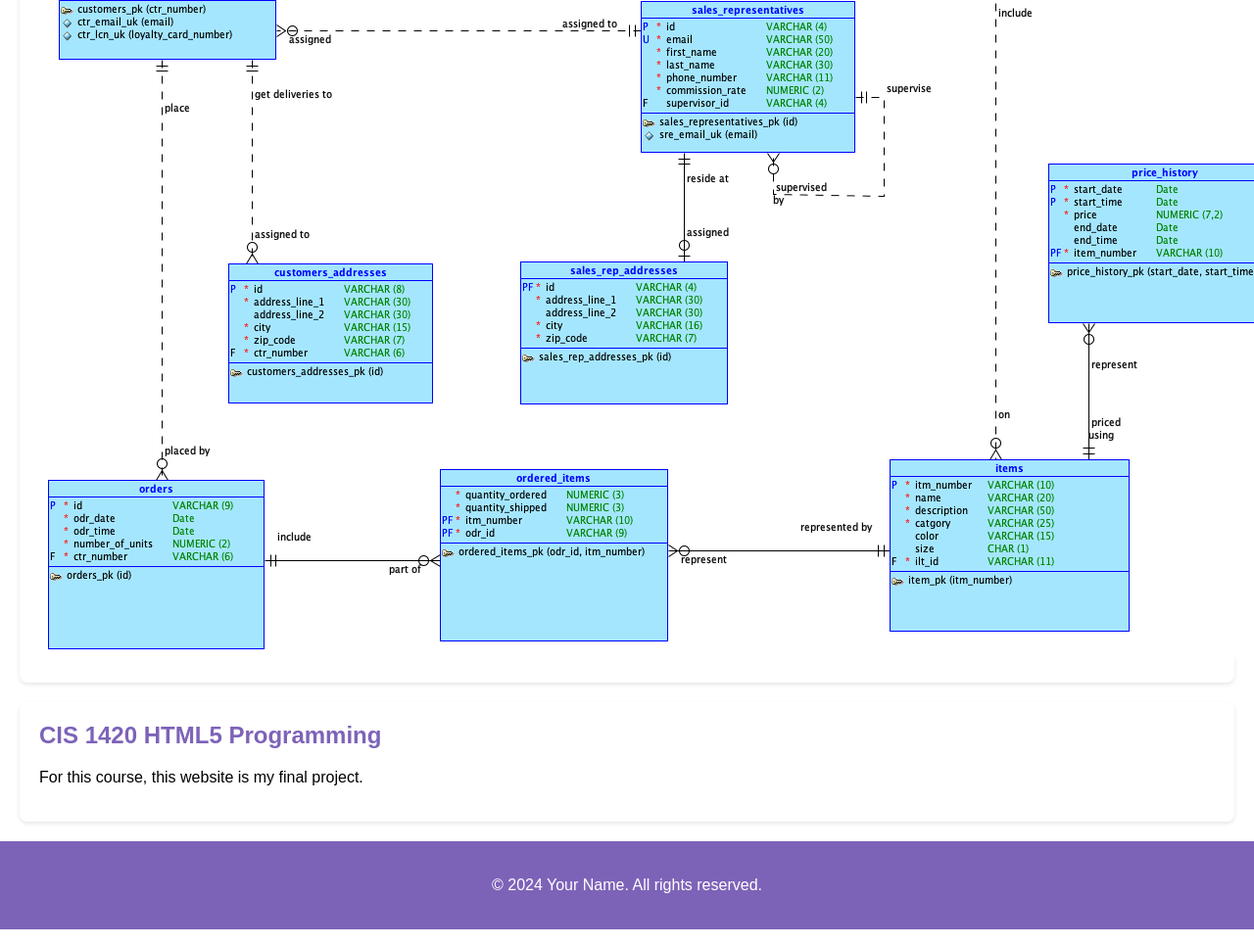
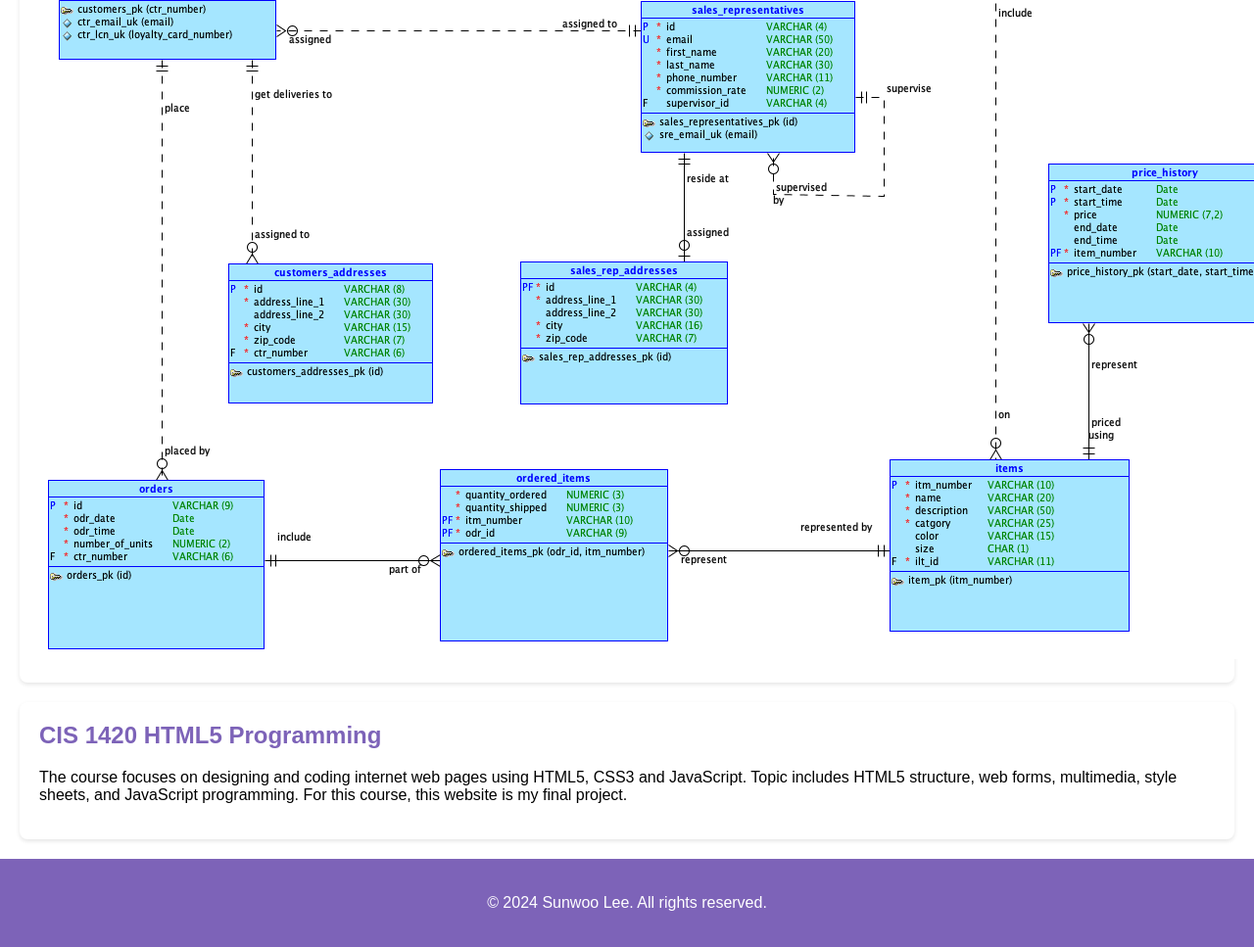
Before and after one commit to good2bsunny/good2bsunny2.github.io, a plain HTML site: page index.html in a window 1280 px wide. Shown: the part 707-1674 px from the top of the page at 98% size. Drawn offline with Linux system fonts and the light colour scheme.

Commit message:
Update index.html

```diff
--- a/index.html
+++ b/index.html
@@ -27,11 +27,11 @@
 
     <section class="course">
         <h2>CIS 1420 HTML5 Programming</h2>
-        <p>For this course, this website is my final project.</p>
+        <p>The course focuses on designing and coding internet web pages using HTML5, CSS3 and JavaScript. Topic includes HTML5 structure, web forms, multimedia, style sheets, and JavaScript programming. For this course, this website is my final project.</p>
     </section>
 
     <footer>
-        <p>&copy; 2024 Your Name. All rights reserved.</p>
+        <p>&copy; 2024 Sunwoo Lee. All rights reserved.</p>
     </footer>
 </body>
 </html>
```
